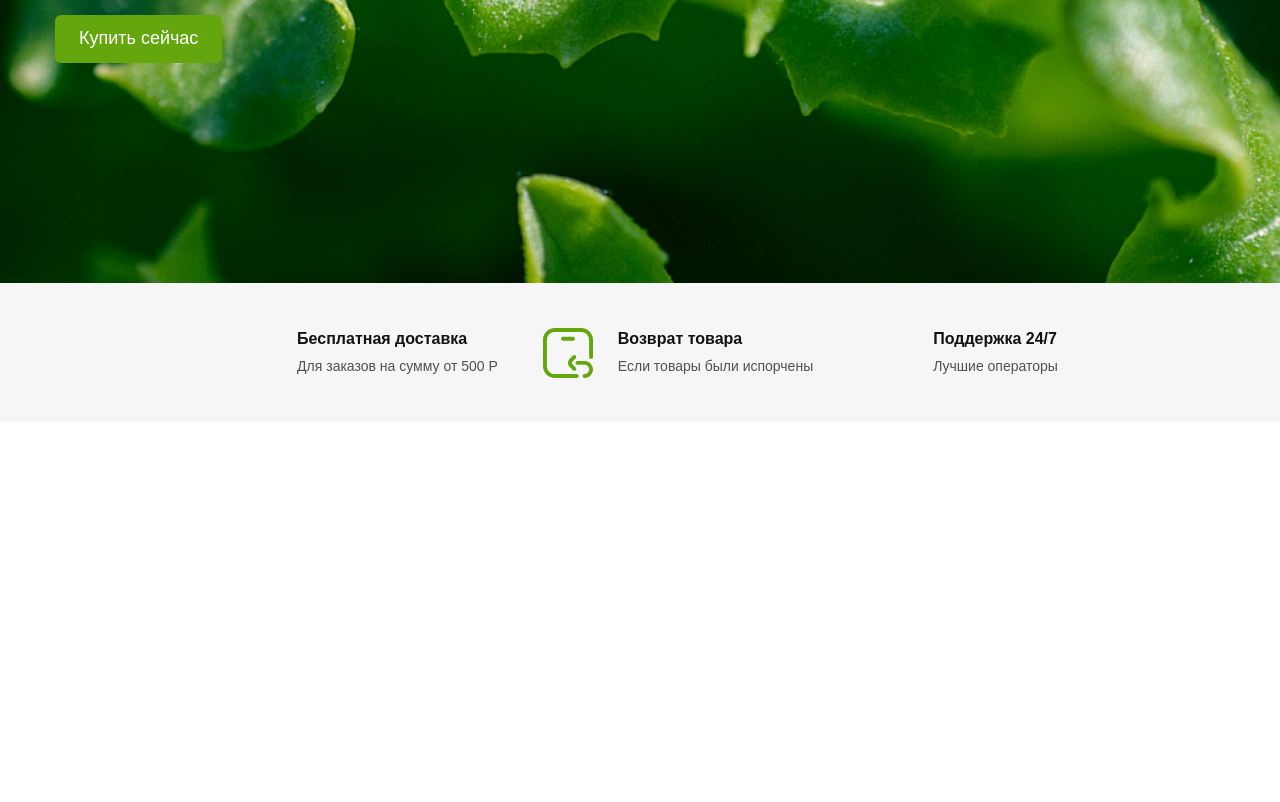
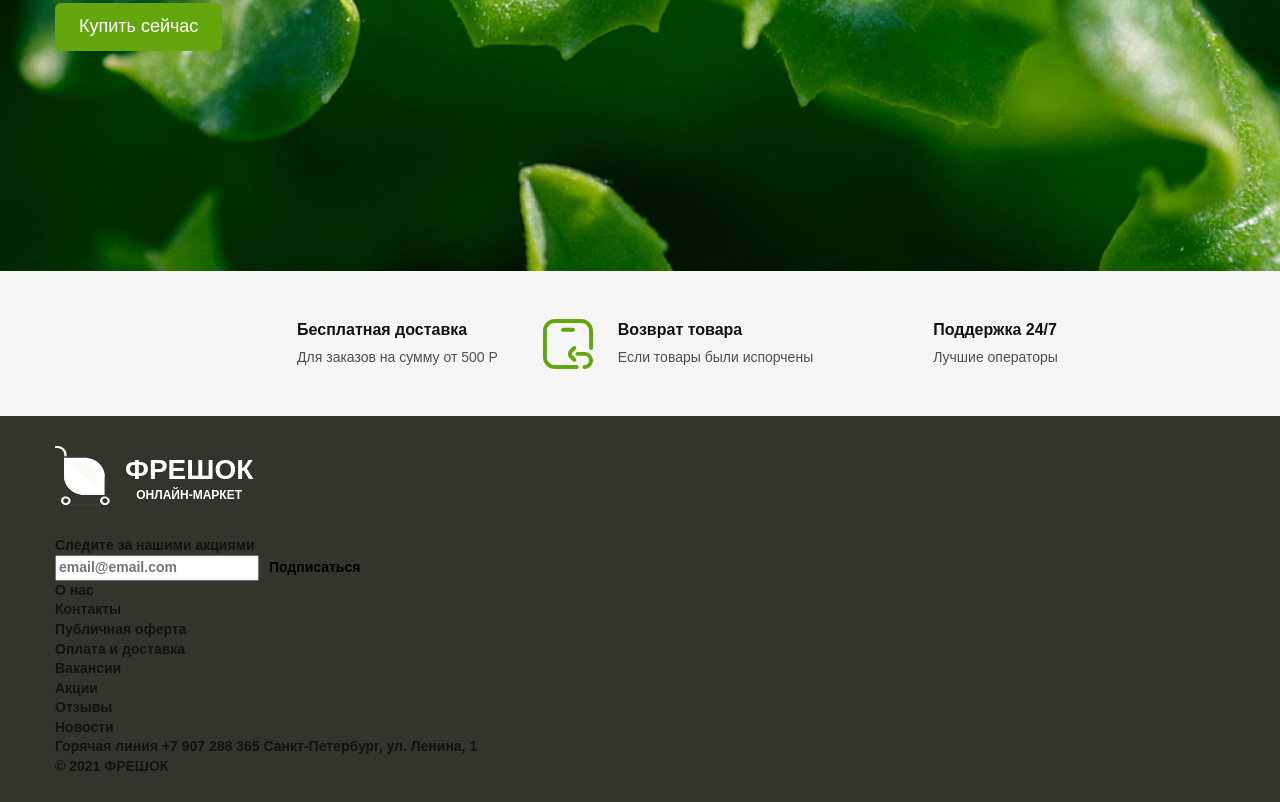
Before and after one commit to Omgfrost1/Experts, a website: page app/index.html in a window 1280 px wide. Shown: the part 1985-2787 px from the top of the page. Before the commit the page ends 2452 px from the top, so only its background shows below. Drawn offline with nearby package versions, Linux system fonts and the light colour scheme; files that its build step writes are made by us from their sources.

Commit message:
footer html

```diff
--- a/app/index.html
+++ b/app/index.html
@@ -127,7 +127,7 @@
                 ПУСТЬ ОСТАЛЬНЫЕ
                 ПОЗЕЛЕНЕЮТ ОТ ЗАВИСТИ
               </span>
-              <span class="header-slider__item-subtitle">
+              <span class="header-slider__item-subtitle header-slider__item-subtitle--green">
                 РАСПРОДАЖА ЗЕЛЕНИ
               </span>
             </a>
@@ -167,8 +167,127 @@
           </div>
         </div>
       </div>
+  </header>
 
-  </header>
+
+
+
+
+
+  <footer class="footer">
+    <div class="container">
+      <div class="footer-headline">
+        <a class="footer__logo-link" href="#">
+          <img class="logo footer__logo" width="55" src="images/header-logo.svg" alt="лого">
+        </a>
+        <div class="footer-headline__title">
+          <span class="footer-headline__title-item">ФРЕШОК</span>
+          <span class="footer-headline__subtitle-item">ОНЛАЙН-МАРКЕТ</span>
+        </div>
+      </div>
+      <div class="footer-top">
+        <div class="footer-top__item">
+          <p class="footer-top__text">
+            Следите за нашими акциями
+          </p>
+          <form class="footer-top__form" action="">
+            <input class="footer-top__form-input" type="email" placeholder="email@email.com" required>
+            <button class="footer-top__form-btn" type="submit">Подписаться</button>
+          </form>
+        </div>
+        <ul class="footer-top__list">
+          <li class="footer-top__list-item">
+            <a class="footer-top__link" href="#">
+              О нас
+            </a>
+          </li>
+          <li class="footer-top__list-item">
+            <a class="footer-top__link" href="#">
+              Контакты
+            </a>
+          </li>
+          <li class="footer-top__list-item">
+            <a class="footer-top__link" href="#">
+              Публичная оферта
+            </a>
+          </li>
+        </ul>
+        <ul class="footer-top__list">
+          <li class="footer-top__list-item">
+            <a class="footer-top__link" href="#">
+              Оплата и доставка
+            </a>
+          </li>
+          <li class="footer-top__list-item">
+            <a class="footer-top__link" href="#">
+            Вакансии
+            </a>
+          </li>
+          <li class="footer-top__list-item">
+            <a class="footer-top__link" href="#">
+              Акции
+            </a>
+          </li>
+        </ul>
+        <ul class="footer-top__list">
+          <li class="footer-top__list-item">
+            <a class="footer-top__link" href="#">
+              Отзывы
+            </a>
+          </li>
+          <li class="footer-top__list-item">
+            <a class="footer-top__link" href="#">
+              Новости
+            </a>
+          </li>
+        </ul>
+        <div class="footer-top__item">
+          <a class="footer-top__phone" href="tel:+7 907 288 365">
+            Горячая линия +7 907 288 365
+          </a>
+          <a class="footer-top__adress" href="#">
+            Санкт-Петербург, ул. Ленина, 1
+          </a>
+          <ul class="footer-top__social-list">
+            <li class="footer-top__social-item">
+              <a class="footer-top__social-link footer-top__social-link--facebook" href="#">
+                <!-- <img src="images/icons/facebook.svg" alt=""> -->
+              </a>
+            </li>
+            <li class="footer-top__social-item">
+              <a class="footer-top__social-link footer-top__social-link--youtube" href="#">
+                <!-- <img src="images/youtube.svg" alt=""> -->
+              </a>
+            </li>
+            <li class="footer-top__social-item">
+              <a class="footer-top__social-link footer-top__social-link--telegram" href="#">
+                <!-- <img src="images/telegram.svg" alt=""> -->
+              </a>
+            </li>
+            <li class="footer-top__social-item">
+              <a class="footer-top__social-link footer-top__social-link--instagram" href="#">
+                <!-- <img src="images/instagram.svg" alt=""> -->
+              </a>
+            </li>
+          </ul>
+        </div>
+      </div>
+      <div class="footer-bottom">
+        <p class="footer-bottom__copy">
+          © 2021 ФРЕШОК
+        </p>
+        <ul class="footer-bottom__accept">
+          <li class="footer-bottom__accept-item">
+            <a class="footer-bottom__accept-link footer-bottom__accept-link--visa " href="">
+            </a>
+          </li>
+          <li class="footer-bottom__accept-item">
+            <a class="footer-bottom__accept-link footer-bottom__accept-link--mastercard" href="">
+            </a>
+          </li>
+        </ul>
+      </div>
+  </footer>
 
 
   <script src="https://ajax.googleapis.com/ajax/libs/jquery/3.6.0/jquery.min.js"></script>
--- a/app/scss/style.scss
+++ b/app/scss/style.scss
@@ -4,7 +4,6 @@
 @import "global";
 
 .header {
-  padding: 0 0 45px;
   &__top {
     background-color: $header-top;
   }
@@ -67,8 +66,6 @@
   justify-content: space-between;
   align-items: center;
   &__title {
-    max-width: 130px;
-    width: 100%;
     text-align: center;
     margin-right: 27px;
     color: $title;
@@ -173,8 +170,8 @@
     line-height: 20px;
   }
 }
-.header-slider{
-  &__inner{
+.header-slider {
+  &__inner {
     padding: 145px 0 220px 0;
     background-repeat: no-repeat;
     background-position: center bottom;
@@ -189,7 +186,7 @@
   &__inner-green {
     background-image: url("../images/slider-bg3.jpg");
   }
-  &__item{
+  &__item {
     display: inline-block;
     background: rgba(255, 255, 255, 0.8);
     border-radius: 6px;
@@ -199,20 +196,23 @@
     margin-bottom: 30px;
     max-width: 890px;
   }
-  &__item-title{
+  &__item-title {
     color: $header-top;
   }
-  &__item-subtitle{
+  &__item-subtitle {
     padding-bottom: 12px;
     color: $red;
     display: block;
   }
-  &__item-descr{
+  &__item-subtitle--green{
+    padding-bottom: 0;
+  }
+  &__item-descr {
     font-size: 16px;
     line-height: 1.4;
     color: $silver;
   }
-  &__btn{
+  &__btn {
     background-color: $accent;
     color: $title;
     display: block;
@@ -225,58 +225,84 @@
     @extend %lato-400;
   }
 }
-.header-advantages{
-  padding: 45px 0;
-  background-color: #F6F6F6;
-  &__items{
+.header-advantages {
+  padding: 48px 0;
+  background-color: #f6f6f6;
+  &__items {
     display: flex;
     justify-content: center;
   }
-  &__item{
+  &__item {
     padding-left: 75px;
   }
-  &__item:not(:last-child){
+  &__item:not(:last-child) {
     margin-right: 45px;
   }
-  &__item--delivery{
+  &__item--delivery {
     position: relative;
-    &::before{
+    &::before {
       position: absolute;
-      content: url('../images/advantages-delivery.svg');
+      content: url("../images/advantages-delivery.svg");
       top: 0;
       left: 0;
     }
   }
-  &__item--return{
+  &__item--return {
     position: relative;
-    &::before{
+    &::before {
       position: absolute;
-      content: url('../images/advantages-return.svg');
+      content: url("../images/advantages-return.svg");
       top: 0;
       left: 0;
     }
   }
-  &__item--support{
+  &__item--support {
     position: relative;
-    &::before{
+    &::before {
       position: absolute;
-      content: url('../images/advantages-support.svg');
+      content: url("../images/advantages-support.svg");
       top: 0;
       left: 0;
     }
   }
-  &__item-title{
+  &__item-title {
     font-size: 16px;
 
     color: $default;
     @extend %lato-700;
   }
-  &__text{
+  &__text {
     padding-top: 7px;
     color: $silver;
     @extend %lato-400;
   }
 }
-
+.footer {
+  padding: 30px 0 25px 0px;
+  background-color: $header-top;
+}
+.footer__logo-link{
+  margin-right: 15px;
+}
+.footer-headline{
+  display: flex;
+  padding-bottom: 30px;
+  &__title {
+    color: $title;
+    display: flex;
+    flex-direction: column;
+    text-align: center;
+    @extend %signika-600;
+  }
+  &__title-item {
+    font-size: 28px;
+    line-height: 1.2;
+    padding: 7px 0 2px 0;
+  }
+  &__subtitle-item {
+    font-size: 12px;
+    line-height: 1.25;
+  }
+}
 
 @import "media";
```
Lines whose indentation alone changed are shown as unchanged.
